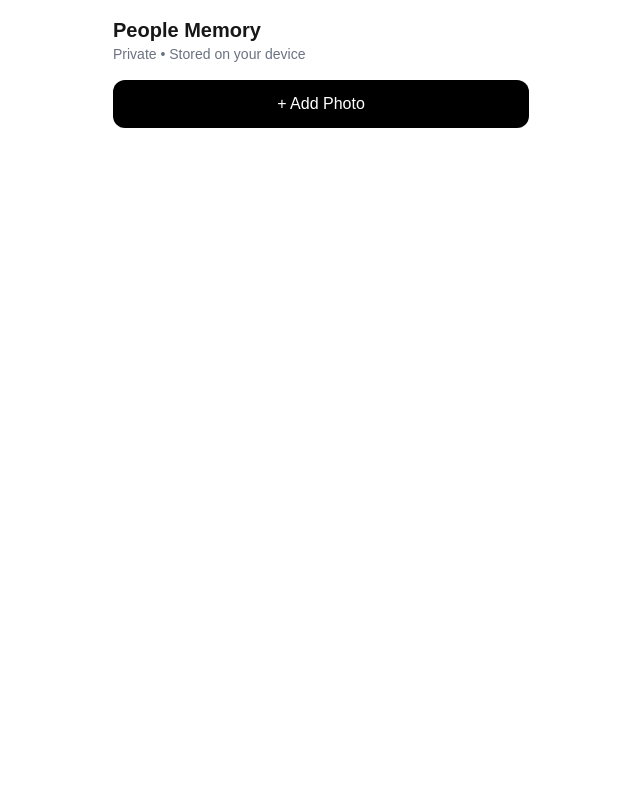
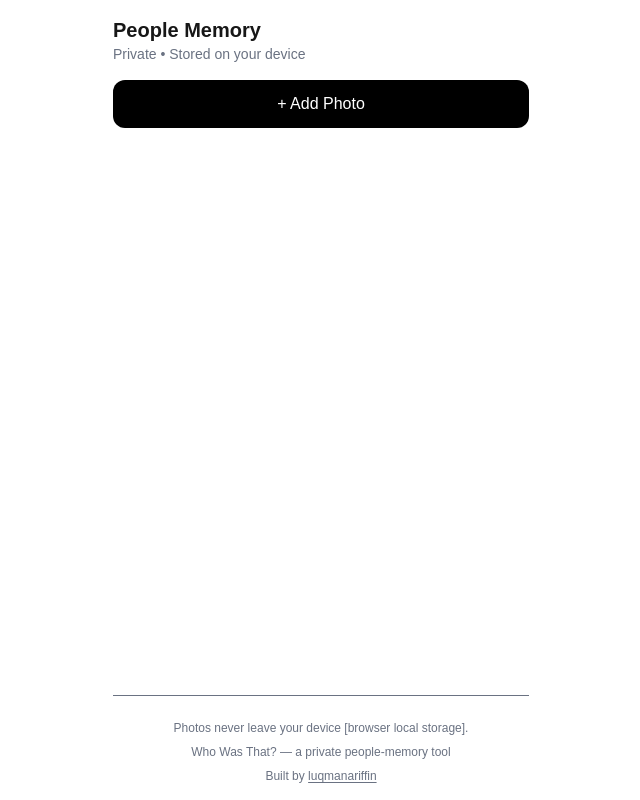
Before and after one commit to chocobread11/whowasthat, a Next.js app: page / in a window 1280 px wide. Shown: the whole page, without its empty margins (319-959 px from the left). Built offline with nearby package versions, Linux system fonts and the light colour scheme.

Commit message:
feat: enhance PhotoPage layout with footer and improved gallery styling

```diff
--- a/app/page.tsx
+++ b/app/page.tsx
@@ -108,7 +108,9 @@ export default function Home() {
   }
 
   return (
-    <main className="max-w-md mx-auto p-4">
+    <main className="min-h-screen flex flex-col max-w-md mx-auto p-4">
+      {/* 🔹 CONTENT */}
+      <div className="flex-1">
         <h1 className="text-xl font-semibold">People Memory</h1>
         <p className="text-sm text-gray-500">Private • Stored on your device</p>
 
@@ -127,6 +129,7 @@ export default function Home() {
           + Add Photo
         </button>
 
+        {/* 🔹 GALLERY */}
         <div className="mt-6 grid grid-cols-3 gap-2">
           {photos.map((photo) => (
             <Link key={photo.id} href={`/photo/${photo.id}`}>
@@ -134,12 +137,29 @@ export default function Home() {
                 src={URL.createObjectURL(photo.image)}
                 className="
                 aspect-square object-cover rounded
-            cursor-pointer hover:opacity-80
+                cursor-pointer active:opacity-70
               "
               />
             </Link>
           ))}
         </div>
+      </div>
+
+      {/* 🔹 FOOTER (STICKS TO BOTTOM) */}
+      <footer className="mt-12 border-t pt-6 text-center text-xs text-gray-500">
+        <p>Photos never leave your device &#91;browser local storage&#93;.</p>
+        <p className="mt-2">Who Was That? — a private people-memory tool</p>
+        <p className="mt-2">
+          Built by{" "}
+          <a
+            href="https://github.com/chocobread11"
+            target="_blank"
+            className="underline underline-offset-2"
+          >
+            luqmanariffin
+          </a>
+        </p>
+      </footer>
     </main>
   );
 }
--- a/app/photo/[id]/page.tsx
+++ b/app/photo/[id]/page.tsx
@@ -53,6 +53,28 @@ export default function PhotoPage() {
   useEffect(() => {
     loadPhoto();
   }, [photoId]);
+
+  function drawRoundedRect(
+    ctx: CanvasRenderingContext2D,
+    x: number,
+    y: number,
+    width: number,
+    height: number,
+    radius: number
+  ) {
+    ctx.beginPath();
+    ctx.moveTo(x + radius, y);
+    ctx.lineTo(x + width - radius, y);
+    ctx.quadraticCurveTo(x + width, y, x + width, y + radius);
+    ctx.lineTo(x + width, y + height - radius);
+    ctx.quadraticCurveTo(x + width, y + height, x + width - radius, y + height);
+    ctx.lineTo(x + radius, y + height);
+    ctx.quadraticCurveTo(x, y + height, x, y + height - radius);
+    ctx.lineTo(x, y + radius);
+    ctx.quadraticCurveTo(x, y, x + radius, y);
+    ctx.closePath();
+    ctx.fill();
+  }
 
   function handleTap(e: React.MouseEvent) {
     if (!imageRef.current) return;
@@ -140,6 +162,8 @@ export default function PhotoPage() {
         const fontSize = Math.max(24, canvas.width * 0.04);
         const padding = fontSize * 0.6;
         const dotRadius = fontSize * 0.4;
+        const extraBottomPadding = fontSize * 0.35;
+        const radius = fontSize * 0.45;
 
         // 🔹 Dot
         ctx.fillStyle = "white";
@@ -152,21 +176,21 @@ export default function PhotoPage() {
         const textWidth = ctx.measureText(tag.name).width;
         const textHeight = fontSize * 1.2;
 
-        // 🔹 Background
+        // 🔹 Background box (rounded)
+        const boxX = x - textWidth / 2 - padding;
+        const boxY = y + dotRadius + padding;
+        const boxWidth = textWidth + padding * 2;
+        const boxHeight = textHeight + extraBottomPadding;
+
         ctx.fillStyle = "black";
-        ctx.fillRect(
-          x - textWidth / 2 - padding,
-          y + dotRadius + padding,
-          textWidth + padding * 2,
-          textHeight
-        );
+        drawRoundedRect(ctx, boxX, boxY, boxWidth, boxHeight, radius);
 
-        // 🔹 Text
+        // 🔹 Text (vertically centered with bottom breathing room)
         ctx.fillStyle = "white";
         ctx.fillText(
           tag.name,
           x - textWidth / 2,
-          y + dotRadius + padding + fontSize
+          boxY + fontSize + extraBottomPadding * 0.3
         );
       });
 
```
Lines whose indentation alone changed are shown as unchanged.
